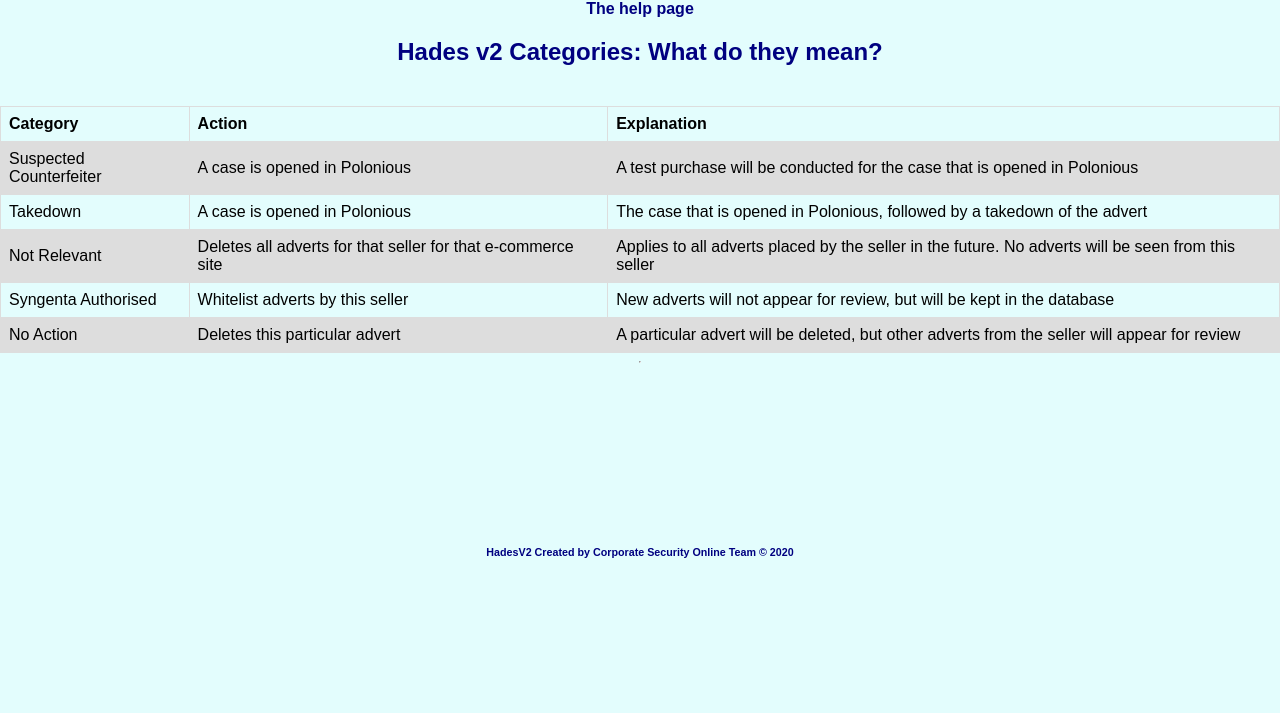
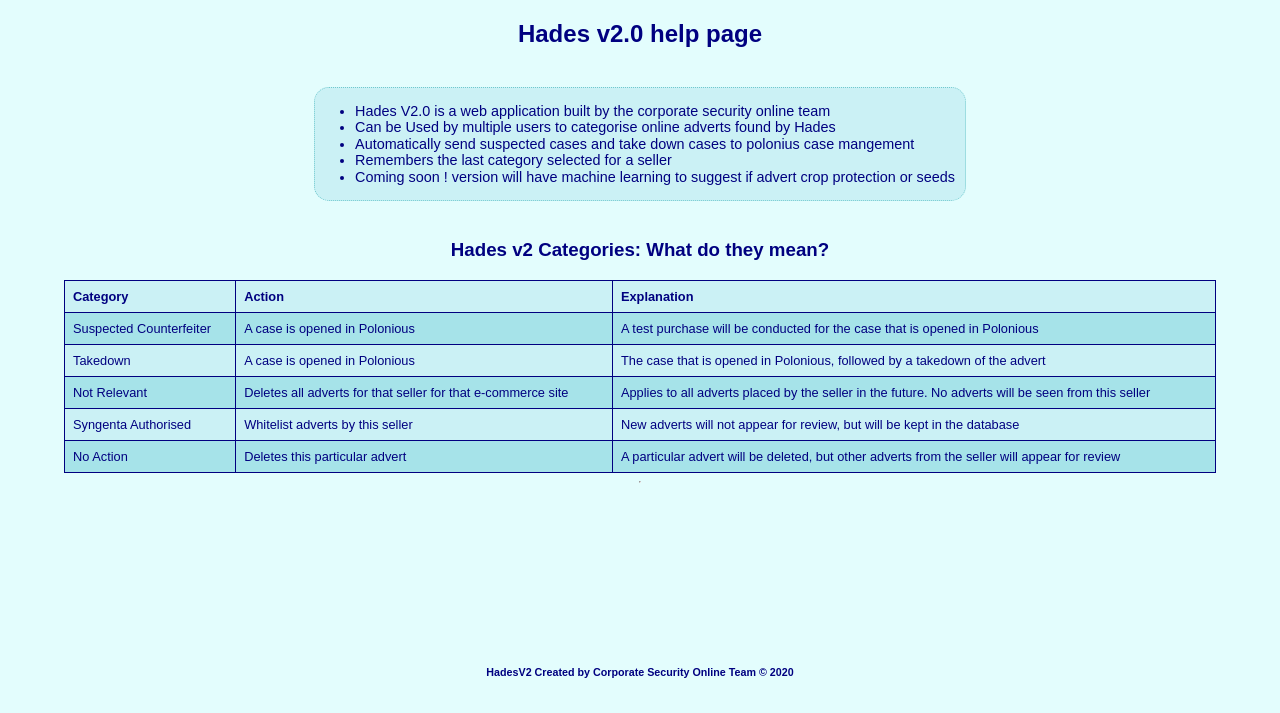
Before and after one commit to Faustas55/g, a Python web app: template templates/help.html in a window 1280 px wide. Shown: the part 38-751 px from the top of the page. Run offline with Jinja, Linux system fonts and the light colour scheme; the template is opened without the code that fills it, so the values that code supplies are empty.

Commit message:
update and prettify

```diff
--- a/static/site.css
+++ b/static/site.css
@@ -118,7 +118,19 @@ a:active {
 
 }
 
+.help{
 
+  background-color: #cbf1f5;
+    border: 1px dotted #71c9ce;
+    display: flex;
+    align-items: center;
+    justify-content: space-around;
+    border-radius: 15px;
+    margin-bottom: 20px;
+    padding-right:10px;
+    font-size: 0.9em;
+
+}
 
   button{
     color: navy;
@@ -144,3 +156,21 @@ a:active {
 
     flex-direction: row;
   }
+
+  table{
+    color:navy;
+    border-collapse: collapse;
+    width: 90%;
+    background-color: #cbf1f5;
+    font-size: 0.8em;
+  }
+
+td, th {
+  border: 1px solid navy;
+  text-align: left;
+  padding: 8px;
+}
+
+tr:nth-child(even) {
+  background-color:#a6e3e9;
+}
--- a/templates/help.html
+++ b/templates/help.html
@@ -1,32 +1,31 @@
 {% extends "layout.html" %}
 {% block title %}
-Help
+Hades Help
 {% endblock %}
 {% block content %}
-<strong>The help page</strong>
-<head>
-<style>
-table {
-  font-family: arial, sans-serif;
-  border-collapse: collapse;
-  width: 100%;
-}
 
-td, th {
-  border: 1px solid #dddddd;
-  text-align: left;
-  padding: 8px;
-}
+<h2>Hades v2.0 help page</h2>
 
-tr:nth-child(even) {
-  background-color: #dddddd;
-}
-</style>
-</head>
-<body>
-<h2>Hades v2 Categories: What do they mean?</h2>
+<div class=help>
 
-<table style="width:100%", border=1
+  <ul>
+  <li>Hades V2.0 is a web application built by the corporate security online team</li>
+  <li>Can be Used by multiple users to categorise online adverts found by Hades </li>
+  <li>Automatically send suspected cases and take down cases to polonius case mangement </li>
+  <li>Remembers the last category selected for a seller </li>
+  <li>Coming soon ! version will have machine learning to suggest if advert crop protection or seeds </li>
+  </ul>
+
+
+</div>
+
+
+
+
+
+  <h3>Hades v2 Categories: What do they mean?</h3>
+
+<table >
   <tr>
     <th>Category</th>
     <th>Action</th>
@@ -59,5 +58,5 @@ tr:nth-child(even) {
   </tr>
 </table>
 
-</body>
+
 {% endblock %}
```
